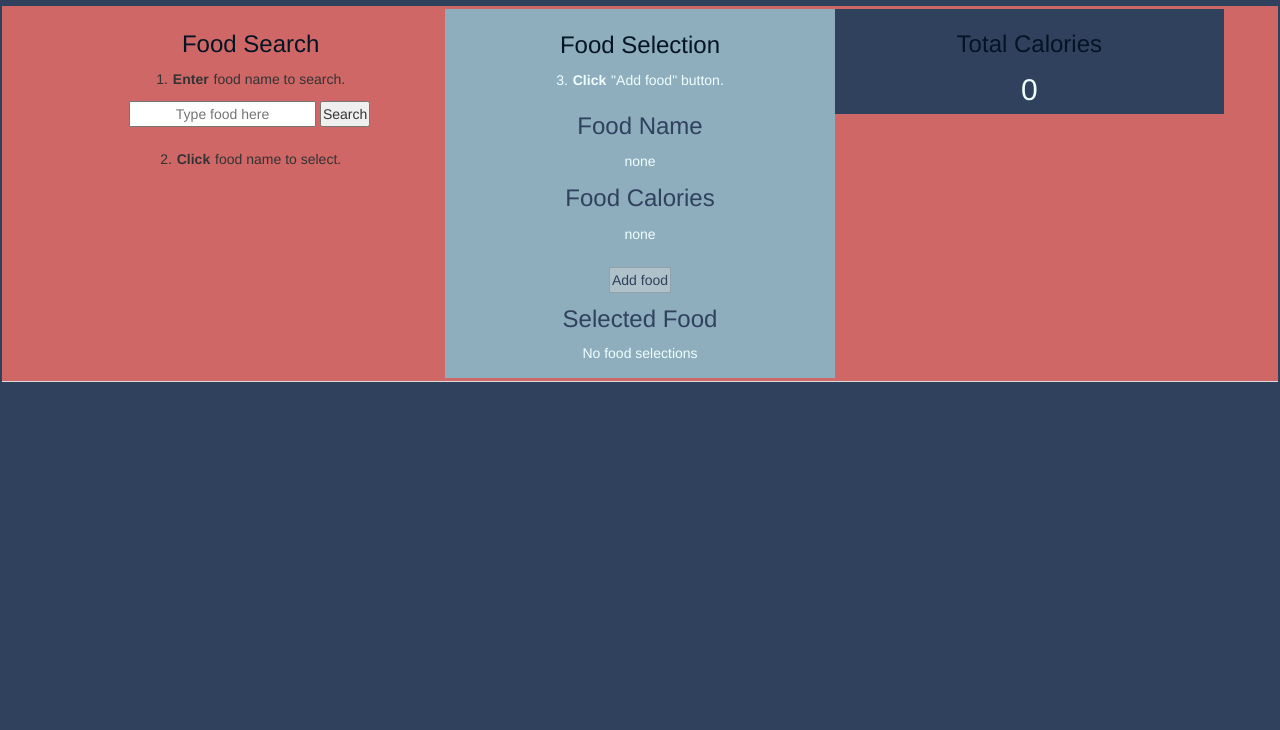
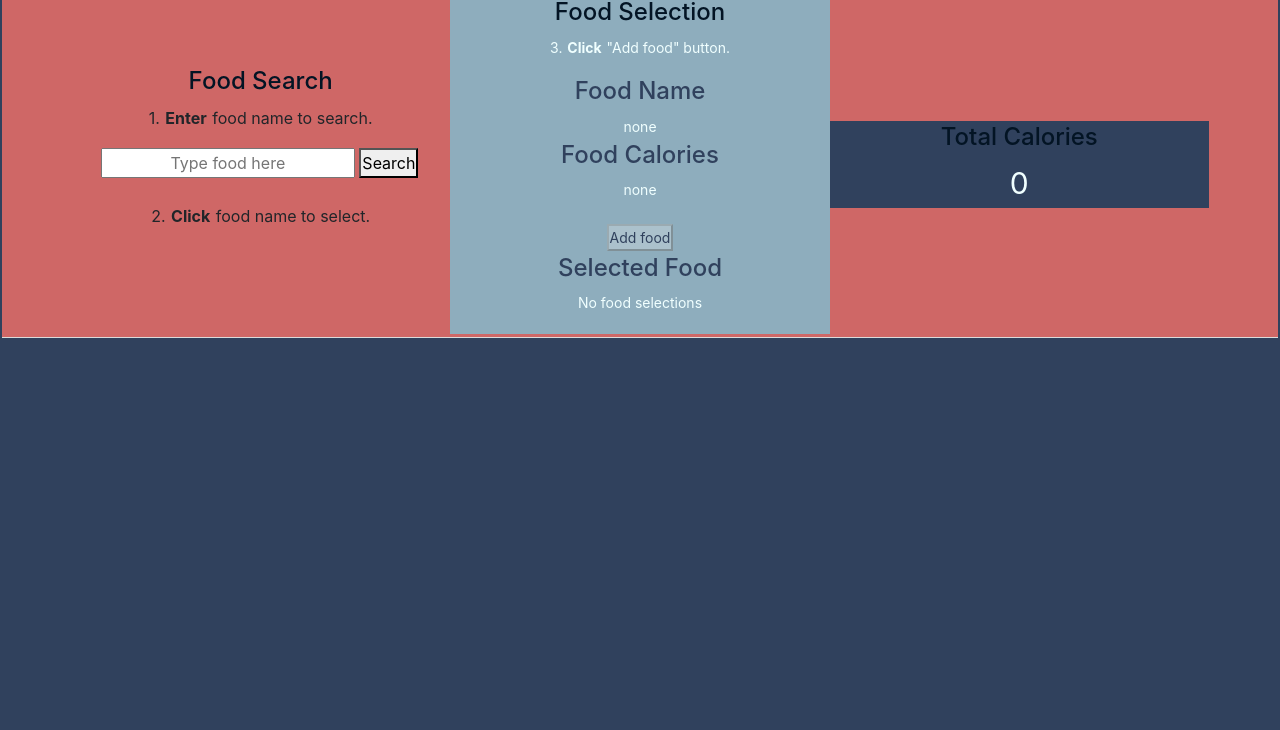
Before and after one commit to sskenner/healthTracker, a plain HTML site: page index.html in a window 1280 px wide. Shown: the part 70-800 px from the top of the page. Drawn offline with nearby package versions, Linux system fonts and the light colour scheme.

Commit message:
Add bootstrap files and update content

```diff
--- a/index.html
+++ b/index.html
@@ -4,9 +4,9 @@
   <meta charset="utf-8">
   <meta http-equiv="x-ua-compatible" content="ie=edge">
   <title>Health Tracker</title>
-  <!-- ?? <meta name="description" content=""> -->
   <meta name="viewport" content="width=device-width, initial-scale=1">
-  <link rel="stylesheet" href="https://maxcdn.bootstrapcdn.com/bootstrap/3.3.7/css/bootstrap.min.css" integrity="sha384-BVYiiSIFeK1dGmJRAkycuHAHRg32OmUcww7on3RYdg4Va+PmSTsz/K68vbdEjh4u" crossorigin="anonymous">
+  <!-- Bootstrap -->
+  <link href="css//bootstrap.min.css" rel="stylesheet" media="screen">
   <link rel="stylesheet" href="css/main.css">
 </head>
 <body>
@@ -66,6 +66,7 @@
   <script src="js/underscore-min.js"></script>
   <script src="js/backbone-min.js"></script>
   <script src="js/backbone.localStorage-min.js"></script>
+  <script src="js/bootstrap.min.js"></script>
   <script src="js/helpers/helpers.js"></script>
   <script src="js/models/food.js"></script>
   <script src="js/collections/foods.js"></script>
```
